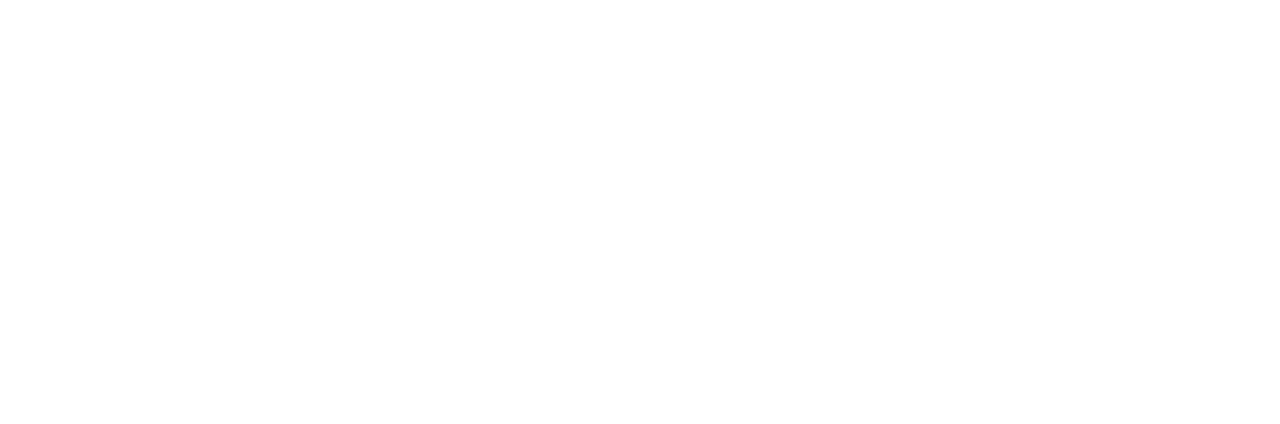
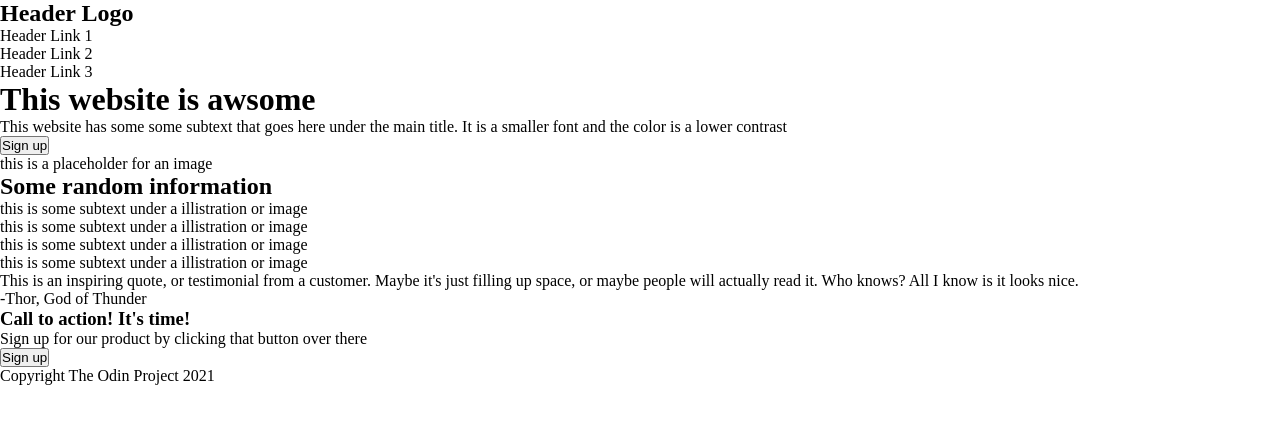
Before and after one commit to Mitchell1124/LandingPage, a plain HTML site: page Index.html in a window 1280 px wide. Drawn offline with Linux system fonts and the light colour scheme.

Commit message:
Added the html page structure, needs styling

```diff
--- a/Index.html
+++ b/Index.html
@@ -9,7 +9,64 @@
     <link rel="stylesheet" href="./Styles.css">
 </head>
 <body>
+    <header>
+        <nav class="navigation">
+            <h2 class="header-logo">Header Logo</h2>
+            <ul>
+                <li>Header Link 1</li>
+                <li>Header Link 2</li>
+                <li>Header Link 3</li>
+            </ul>
+        </nav>
 
+        <div class="div">
+            <h1 class="page-header">This website is awsome</h1>
+            <p>This website has some some subtext that goes here under the main title. It is a smaller font and the color is a lower contrast</p>
+            <button class="sign-up-btn">Sign up</button>
+        </div>
+        <div class="img-placeholder">
+            <p>this is a placeholder for an image</p>
+        </div>
+    </header>
 
+    <main>
+        <section class="random-information">
+            <h2 class="section-heading">Some random information</h2>
+            <div class="image-card">
+                <div class="image-border"></div>
+                <p class="image-caption">this is some subtext under a illistration or image</p>
+            </div>
+            <div class="image-card">
+                <div class="image-border"></div>
+                <p class="image-caption">this is some subtext under a illistration or image</p>
+            </div>
+            <div class="image-card">
+                <div class="image-border"></div>
+                <p class="image-caption">this is some subtext under a illistration or image</p>
+            </div>
+            <div class="image-card">
+                <div class="image-border"></div>
+                <p class="image-caption">this is some subtext under a illistration or image</p>
+            </div>
+        </section>
+        <section class="quote">
+            <p class="quote-text">This is an inspiring quote, or testimonial from a customer. Maybe it's just filling up space, or maybe people will
+                actually read it. Who knows? All I know is it looks nice.
+            </p>
+            <p class="quote-author">-Thor, God of Thunder</p>
+        </section>
+        <section class="call-to-action">
+            <div>
+                <h3 class="call-to-action-heading">Call to action! It's time!</h3>
+                <p>Sign up for our product by clicking that button over there</p>
+            </div>
+            <div>
+                <button class="sign-up-btn-2">Sign up</button>
+            </div>
+        </section>
+    </main>
+    <footer>
+        <p>Copyright The Odin Project 2021</p>
+    </footer>
 </body>
 </html>
```
